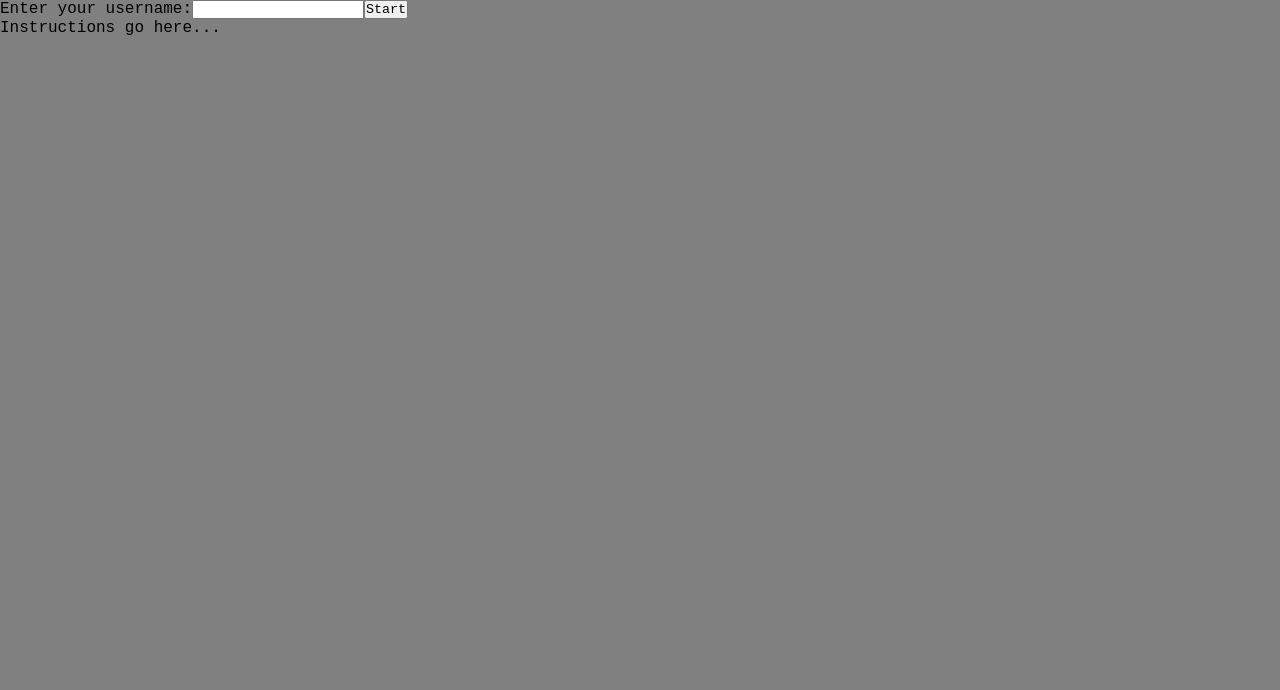
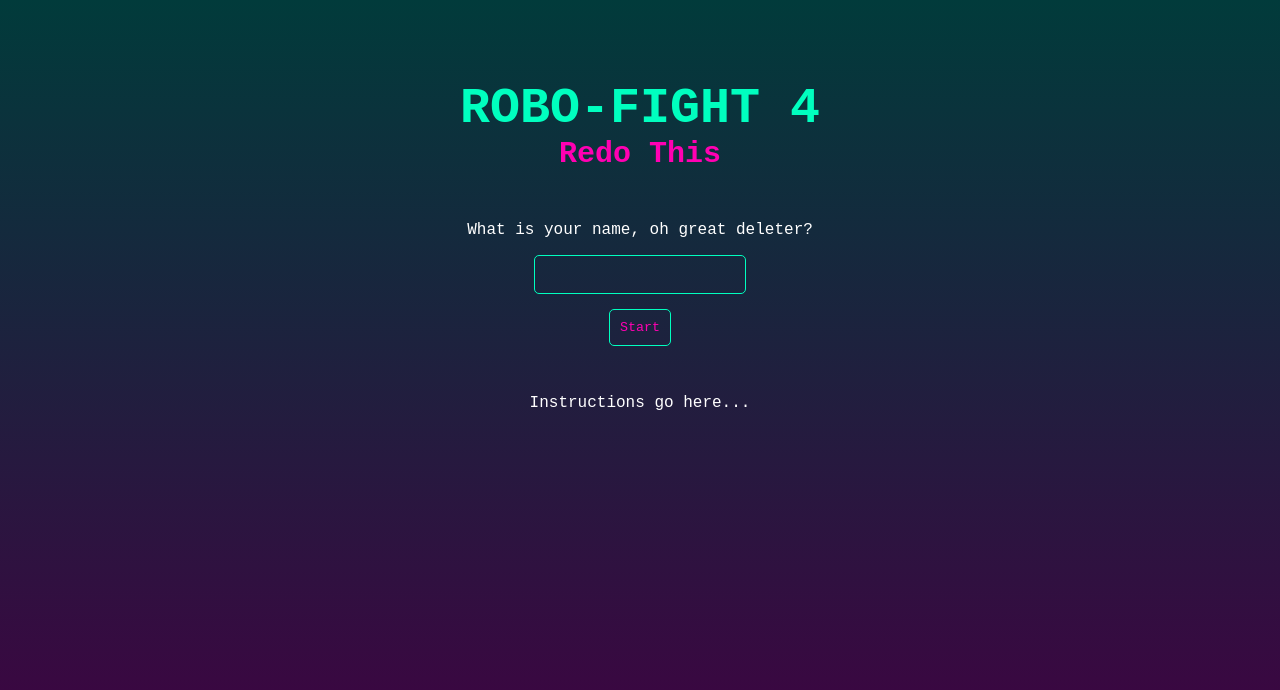
Before and after one commit to stephen-boynton/Robo-Fight, a React (Create React App) app in the folder frontend/: page / in a window 1280 px wide. Shown: the top 690 px of the page. Built offline with nearby package versions, Linux system fonts and the light colour scheme.

Commit message:
Styled home view.

```diff
--- a/frontend/src/containers/HomeView.js
+++ b/frontend/src/containers/HomeView.js
@@ -5,10 +5,15 @@ export default class HomeView extends Component {
   render(){
     return(
       <div className="HomeView">
+        <div className="homeTitle">
+          <h1>ROBO-FIGHT 4</h1>
+          <h3>Redo This</h3>
+        </div>
+
         <form className="form">
-            <label  className="username-label">Enter your username:</label>
+            <label  className="username-label">What is your name, oh great deleter?</label>
             <input type="username" className="username" id="username"/>
-            <button type="submit" className="button" id="button">Start</button>
+            <button type="button" className="form-button" id="button">Start</button>
         </form>
         <div className="instructions-container">
           <p>Instructions go here...</p>
--- a/frontend/src/styles/App.css
+++ b/frontend/src/styles/App.css
@@ -3,10 +3,93 @@
   margin: 0;
   padding: 0;
   font-family: 'Roboto Mono', monospace;
+  color: white;
 }
 
 body {
-  background-color: grey;
+  background-image: linear-gradient(0deg, #420042, #013b3b);
+}
+
+.HomeView {
+  height: 100vh;
+  display: flex;
+  flex-flow: column nowrap;
+  justify-content: flex-start;
+  padding-top: 5em;
+  align-items: center;
+}
+
+.homeTitle {
+  text-align: center;
+}
+
+.homeTitle h1 {
+  font-size: 50px;
+  color: #00ffbf;
+}
+
+.homeTitle h3 {
+  font-size: 30px;
+  color: hsl(318, 100%, 50%);
+}
+
+.form {
+  display: flex;
+  flex-flow: column nowrap;
+  justify-content: center;
+  align-items: center;
+  margin-top: 50px;
+}
+
+.username-label {
+  margin-bottom: 1em;
+}
+
+.username {
+  margin-bottom: 1em;
+  padding: 10px;
+  color: hsl(318, 100%, 50%);
+  background-color: transparent;
+  border: 1px solid #00ffbf;
+  border-radius: 5px;
+  font-size: 15px;
+  transition: .4s;
+}
+
+.username:focus {
+  outline: none;
+  border: 3px solid hsl(318, 100%, 50%);
+  transition: .4s;
+}
+
+.form-button {
+  padding: 10px;
+  color: hsl(318, 100%, 50%);
+  background-color: transparent;
+  border: 1px solid #00ffbf;
+  transition: .4s;
+  border-radius: 5px;
+}
+
+.form-button:hover {
+  padding: 10px;
+  color: hsl(318, 100%, 50%);
+  background-color: transparent;
+  border: 3px solid hsl(318, 100%, 50%);
+  transition: .4s;
+}
+
+.form-button:focus {
+  outline: none;
+}
+
+.form-button:active {
+  transition: none;
+  color: #00ffbf;
+}
+
+.instructions-container {
+  margin-top: 3em;
 }
 
 .Moves button {
```
Also changed, not shown: frontend/src/containers/App.js (+10 -2 lines).
